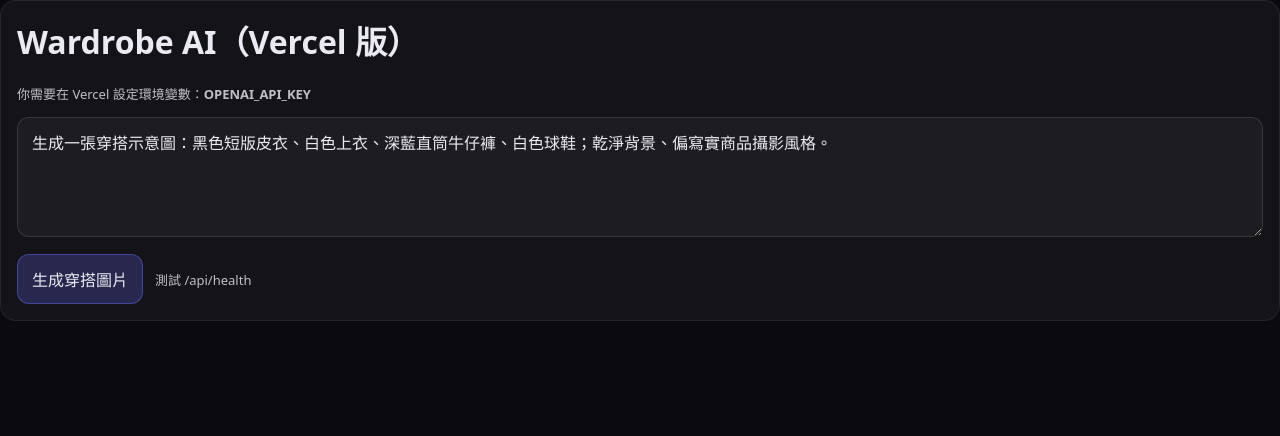
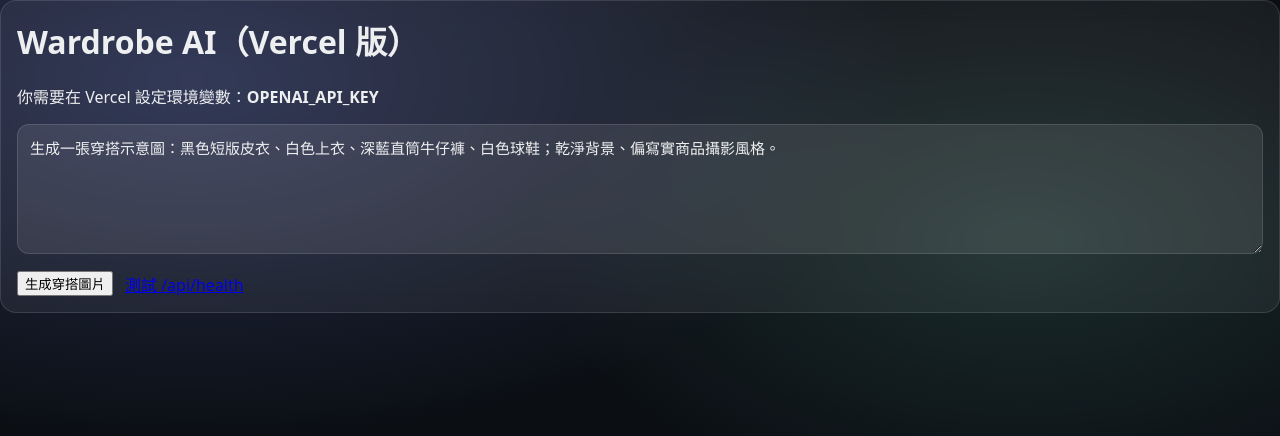
Before and after one commit to f0620123-png/-, a Next.js app: page / in a window 1280 px wide. Shown: the top 436 px of the page. Built offline with nearby package versions, Linux system fonts and the light colour scheme.

Commit message:
Update globals.css

```diff
--- a/app/globals.css
+++ b/app/globals.css
@@ -1,83 +1,153 @@
 :root {
-  color-scheme: dark;
+  --bg: #0b0f14;
+  --card: rgba(255,255,255,0.06);
+  --card2: rgba(255,255,255,0.09);
+  --border: rgba(255,255,255,0.12);
+  --text: rgba(255,255,255,0.92);
+  --muted: rgba(255,255,255,0.68);
+  --primary: #7c8cff;
+  --danger: #ff6b6b;
 }
 
-* {
-  box-sizing: border-box;
-}
-
-html,
-body {
-  height: 100%;
-}
-
+* { box-sizing: border-box; }
+html, body { height: 100%; }
 body {
   margin: 0;
-  font-family: ui-sans-serif, system-ui, -apple-system, Segoe UI, Roboto, Arial, "Apple Color Emoji",
-    "Segoe UI Emoji";
-  background: #0b0b0f;
-  color: #eaeaf2;
-}
-
-a {
-  color: inherit;
-  text-decoration: none;
+  color: var(--text);
+  background:
+    radial-gradient(1200px 600px at 15% 10%, rgba(124,140,255,0.25), transparent 60%),
+    radial-gradient(900px 500px at 80% 30%, rgba(140,255,214,0.12), transparent 55%),
+    var(--bg);
+  font-family: ui-sans-serif, system-ui, -apple-system, "Segoe UI", Roboto, "Noto Sans TC", Arial, "Apple Color Emoji","Segoe UI Emoji";
 }
 
 .container {
-  max-width: 920px;
+  max-width: 860px;
   margin: 0 auto;
-  padding: 20px;
+  padding: 20px 16px 40px;
 }
 
 .card {
-  background: rgba(255, 255, 255, 0.04);
-  border: 1px solid rgba(255, 255, 255, 0.08);
+  background: var(--card);
+  border: 1px solid var(--border);
   border-radius: 16px;
   padding: 16px;
+  backdrop-filter: blur(10px);
+}
+
+.header {
+  display: flex;
+  flex-direction: column;
+  gap: 6px;
+  margin-bottom: 12px;
+}
+
+.h1 {
+  font-size: 28px;
+  font-weight: 700;
+  letter-spacing: 0.2px;
+}
+
+.sub {
+  color: var(--muted);
+  font-size: 14px;
+  line-height: 1.45;
 }
 
 .row {
   display: flex;
   gap: 12px;
   flex-wrap: wrap;
-}
-
-input,
-textarea,
-button {
-  border-radius: 12px;
-  border: 1px solid rgba(255, 255, 255, 0.12);
-  background: rgba(255, 255, 255, 0.04);
-  color: #eaeaf2;
-  padding: 12px 14px;
-  font-size: 16px;
+  align-items: center;
 }
 
 textarea {
   width: 100%;
-  min-height: 120px;
+  min-height: 130px;
   resize: vertical;
+  background: var(--card2);
+  border: 1px solid var(--border);
+  color: var(--text);
+  border-radius: 12px;
+  padding: 12px;
+  font-size: 15px;
+  outline: none;
 }
 
-button {
-  cursor: pointer;
-  background: rgba(99, 102, 241, 0.25);
-  border: 1px solid rgba(99, 102, 241, 0.5);
+textarea:focus {
+  border-color: rgba(124,140,255,0.7);
+  box-shadow: 0 0 0 4px rgba(124,140,255,0.18);
 }
 
-button:disabled {
-  opacity: 0.6;
-  cursor: not-allowed;
+.btn {
+  border: 1px solid var(--border);
+  background: rgba(255,255,255,0.08);
+  color: var(--text);
+  border-radius: 999px;
+  padding: 10px 14px;
+  font-size: 14px;
+  cursor: pointer;
+  transition: transform 0.04s ease, background 0.15s ease;
 }
 
-.small {
-  opacity: 0.8;
-  font-size: 13px;
+.btn:hover { background: rgba(255,255,255,0.11); }
+.btn:active { transform: translateY(1px); }
+
+.btnPrimary {
+  background: rgba(124,140,255,0.25);
+  border-color: rgba(124,140,255,0.45);
+}
+.btnPrimary:hover { background: rgba(124,140,255,0.32); }
+
+.pill {
+  display: inline-flex;
+  align-items: center;
+  gap: 8px;
+  border: 1px solid var(--border);
+  background: rgba(255,255,255,0.06);
+  padding: 6px 10px;
+  border-radius: 999px;
+  font-size: 12px;
+  color: var(--muted);
 }
 
-.img {
+.hr {
+  height: 1px;
+  background: rgba(255,255,255,0.12);
+  margin: 14px 0;
+}
+
+.alert {
+  border: 1px solid rgba(255,255,255,0.14);
+  background: rgba(255,255,255,0.06);
+  border-radius: 12px;
+  padding: 10px 12px;
+  color: var(--muted);
+  font-size: 13px;
+  line-height: 1.5;
+}
+
+.alertError {
+  border-color: rgba(255,107,107,0.35);
+  background: rgba(255,107,107,0.10);
+  color: rgba(255,255,255,0.92);
+}
+
+.preview {
+  margin-top: 14px;
+  display: grid;
+  gap: 10px;
+}
+
+.imgWrap {
+  border: 1px solid var(--border);
+  background: rgba(255,255,255,0.04);
+  border-radius: 14px;
+  overflow: hidden;
+}
+
+.imgWrap img {
+  display: block;
   width: 100%;
-  border-radius: 16px;
-  border: 1px solid rgba(255, 255, 255, 0.08);
+  height: auto;
 }
```
